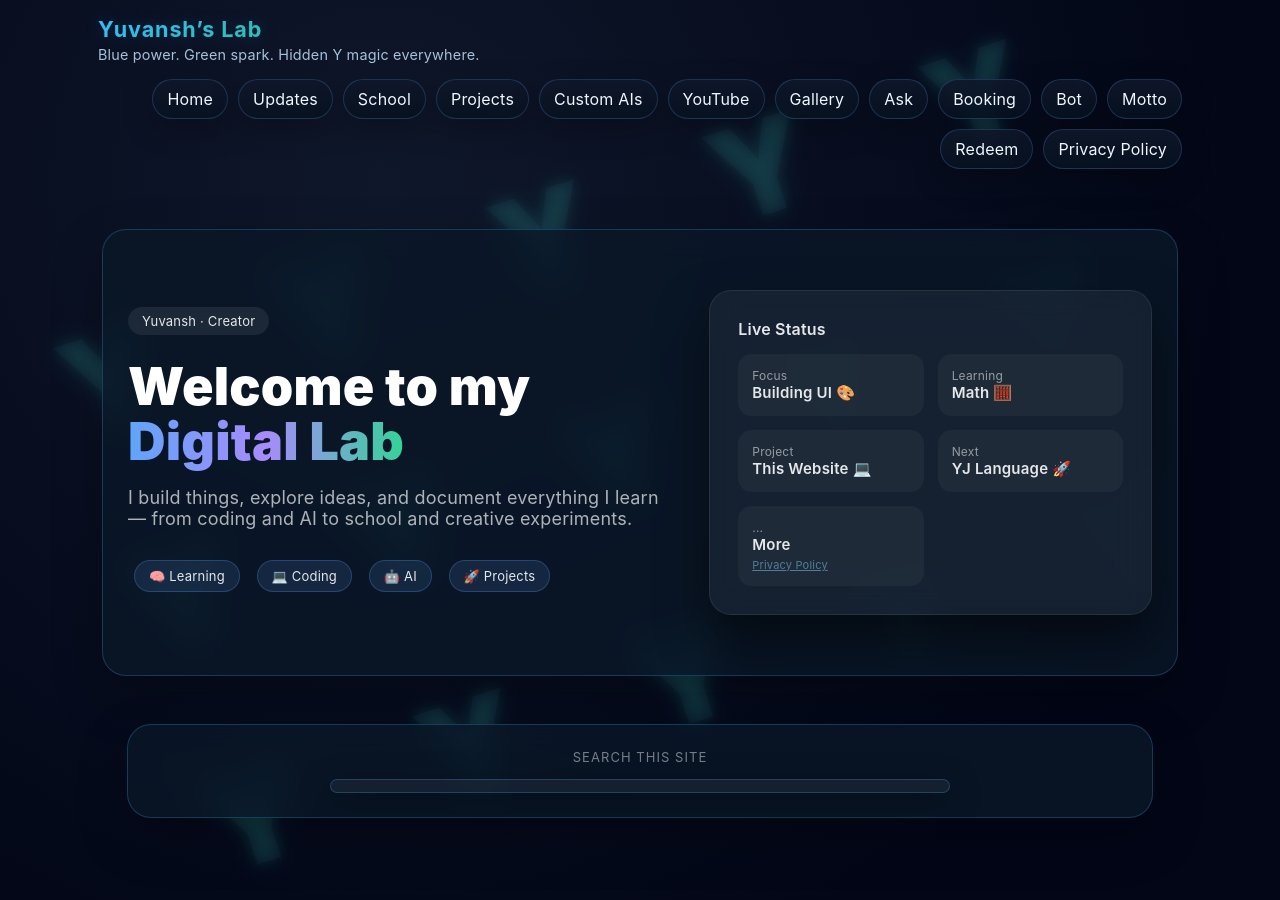
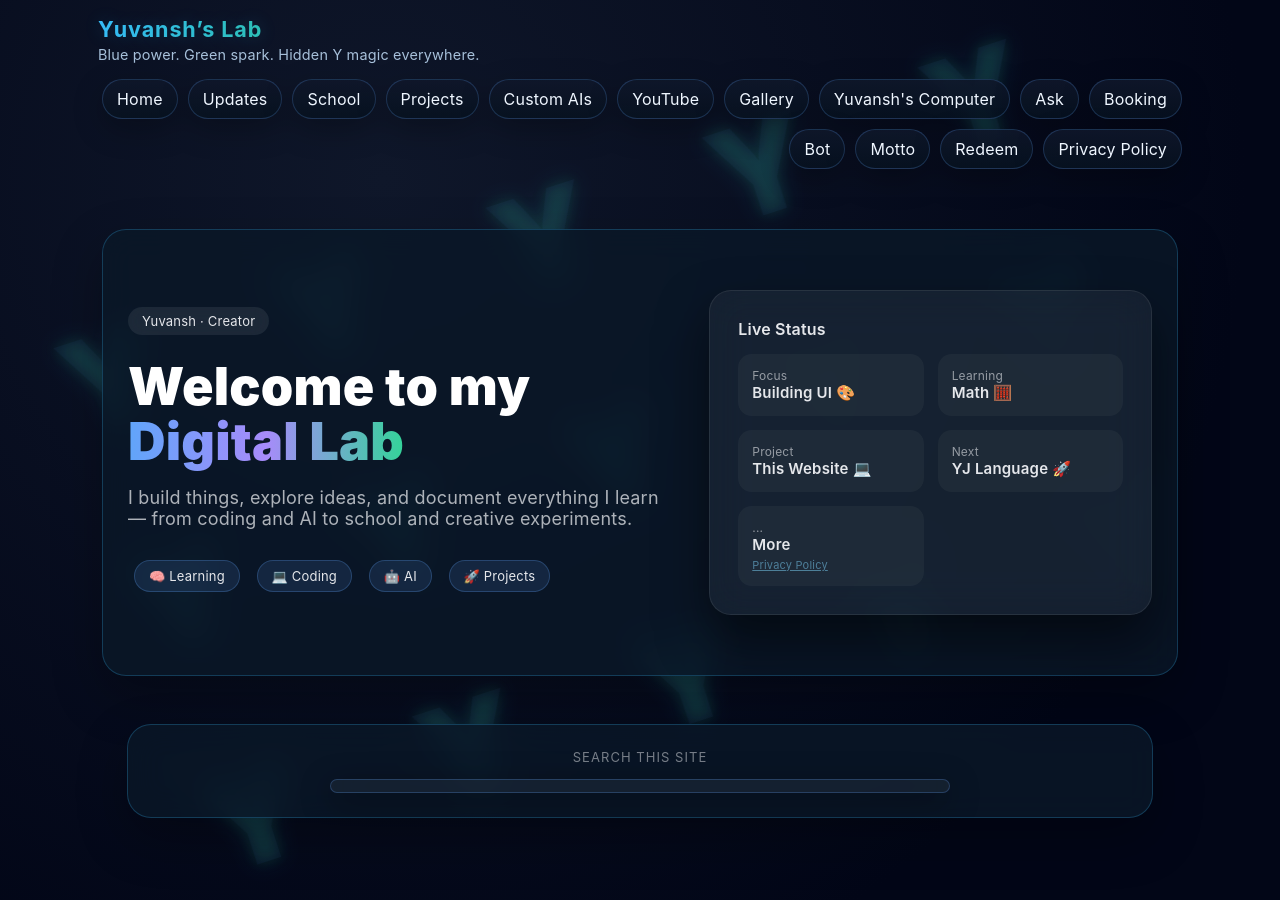
Before and after one commit to varunjain79/yuvansh.github.io, a Jekyll site: the page built from index.md, in a window 1280 px wide. Built offline with Jekyll 4.4.1, drawn with Linux system fonts in a browser that asks for light colours.

Commit message:
Add Yuvansh's Computer to navigation

```diff
--- a/_layouts/default.html
+++ b/_layouts/default.html
@@ -159,6 +159,7 @@
       <a class="nav-link" href="/ai/">Custom AIs</a>
       <a class="nav-link" href="/youtube/">YouTube</a>
       <a class="nav-link" href="/gallery/">Gallery</a>
+      <a class="nav-link" href="/yuvanshcomputer/">Yuvansh's Computer</a>
       <a class="nav-link" href="/ask/">Ask</a>
       <a class="nav-link" href="/booking/">Booking</a>
       <a class="nav-link" href="/bot/">Bot</a>
```
